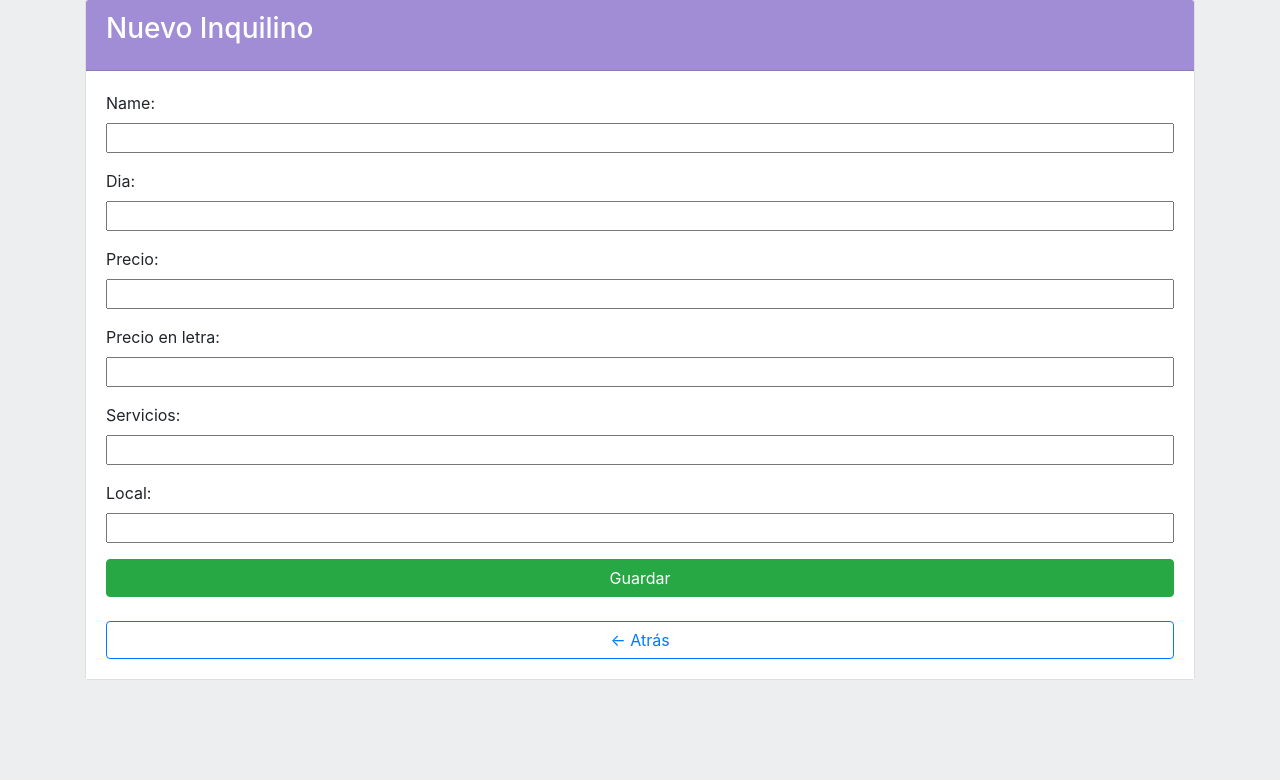
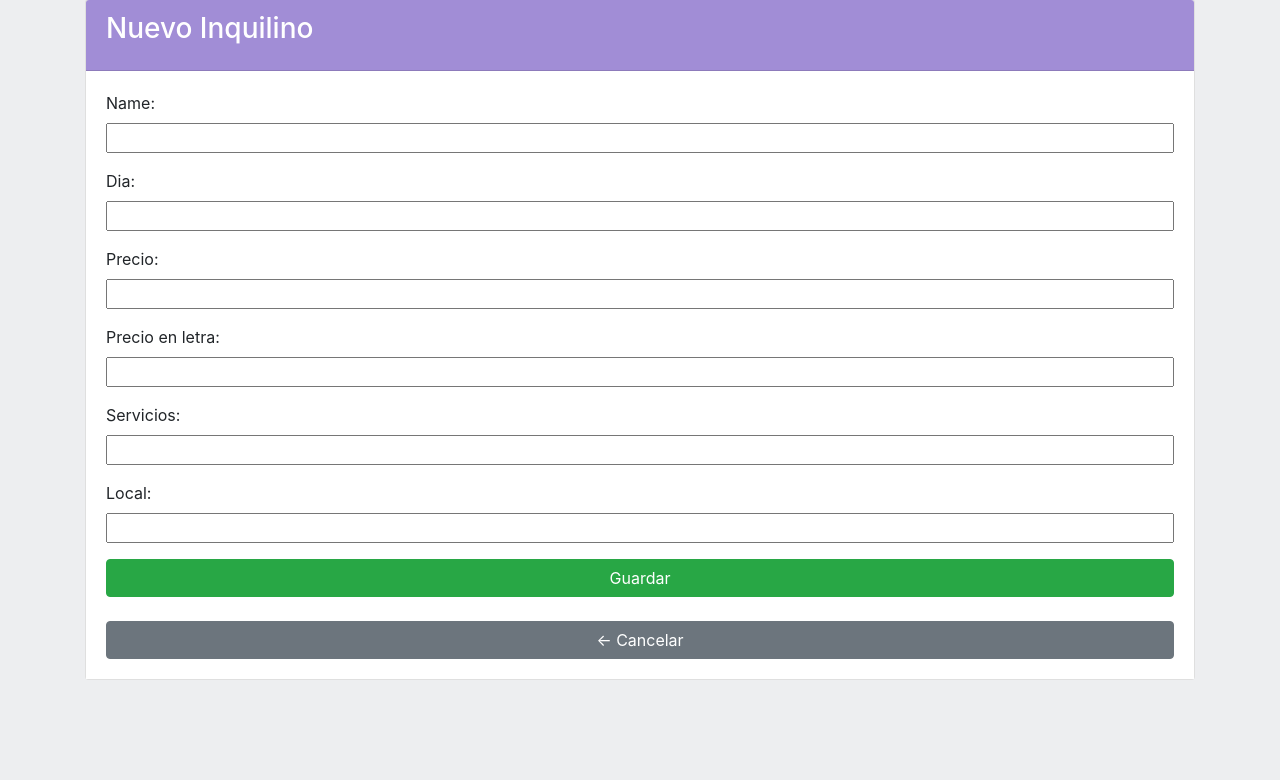
Before and after one commit to DonPon/recibos_django, a Django app: page /add/ in a window 1280 px wide. Shown: the part 21-801 px from the top of the page. Run offline with Django 4.2, Linux system fonts and the light colour scheme; some libraries are stand-ins or nearby versions.

Commit message:
cancelar button

```diff
--- a/recibos/templates/recibos/add_tenant.html
+++ b/recibos/templates/recibos/add_tenant.html
@@ -58,7 +58,7 @@
                     <button type="submit" class="btn btn-success btn-block">Guardar</button>
                 </form>
                 <br>
-                <a href="{% url 'update_tenants' %}" class="btn btn-outline-primary btn-block">← Atrás</a>
+                <a href="{% url 'update_tenants' %}" class="btn btn-secondary btn-block">← Cancelar</a>
             </div>
         </div>
     </div>
--- a/recibos/templates/recibos/update_tenant.html
+++ b/recibos/templates/recibos/update_tenant.html
@@ -77,7 +77,7 @@
                     </div>
                     <button type="submit" class="btn btn-success btn-block">Guardar</button>
                 </form>
-                <a href="{% url 'update_tenants' %}" class="btn btn-outline-primary btn-block">← Atrás</a>
+                <a href="{% url 'update_tenants' %}" class="btn btn-secondary btn-block">← Cancelar</a>
             </div>
         </div>
     </div>
```
